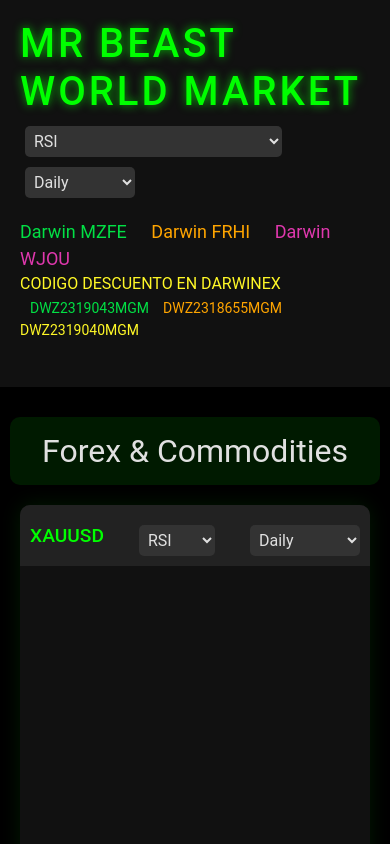
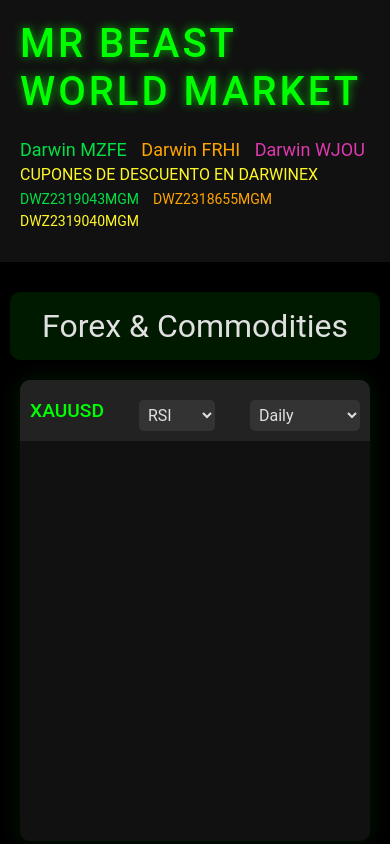
Before and after one commit to desarrolladormadrid/MR_BEAST_FOREX_WORLD, a plain HTML site: page index.html in a window 390 px wide. Shown: the top 844 px of the page. Drawn offline with nearby package versions, Linux system fonts and the light colour scheme; a script that the page names is missing.

Commit message:
Update index.html

```diff
--- a/index.html
+++ b/index.html
@@ -133,7 +133,9 @@
         @media (max-width: 768px) {
 
             #columnSelector,
-            #themeSelector {
+            #themeSelector,
+            #globalIndicatorSelector,
+            #globalTimeframeSelector {
                 display: none;
             }
 
@@ -587,22 +589,23 @@
         </div>
         <div>
 
-            <a class=" " style="color:rgb(2, 224, 69);font-size: 18px; padding-right: 20px;"
+            <a class=" " style="color:rgb(2, 224, 69);font-size: 18px; padding-right: 10px;"
                 href="https://www.darwinexzero.com/es/darwin/MFZE/performance" target="_blank">Darwin MZFE
             </a>
-            <a class="" style="color:orange;font-size: 18px; padding-right: 20px;"
+            <a class="" style="color:orange;font-size: 18px; padding-right: 10px;"
                 href="https://www.darwinexzero.com/es/darwin/FRHI/performance" target="_blank">Darwin FRHI
             </a>
-            <a class="" style="color:rgb(224, 56, 174);font-size: 18px; padding-right: 20px;"
+            <a class="" style="color:rgb(224, 56, 174);font-size: 18px; "
                 href="https://www.darwinexzero.com/es/darwin/WJOU/performance" target="_blank">Darwin WJOU
             </a>
-            <P class="" style="color:rgb(255, 248, 39);font-size: 16px; padding-right: 20px;" href="" target="_blank">
+            <P class="" style="color:rgb(255, 248, 39);font-size: 16px; padding-right: 20px;margin-bottom: 0px;" href=""
+                target="_blank">
 
-                CODIGO DESCUENTO EN DARWINEX <span
-                    style="color:rgb(2, 224, 69);font-size: 14px; padding-right: 10px;padding-left: 10px;">DWZ2319043MGM</span>
-                <span style="color:orange;font-size: 14px; padding-right: 10px;">DWZ2318655MGM</span>
-                <span style="color:rgb(255, 248, 39);font-size: 14px; padding-right: 10px;">DWZ2319040MGM</span>
-            </P>
+                CUPONES DE DESCUENTO EN DARWINEX</P> <span
+                style="color:rgb(2, 224, 69);font-size: 14px; padding-right: 10px;">DWZ2319043MGM</span>
+            <span style="color:orange;font-size: 14px; padding-right: 10px;">DWZ2318655MGM</span>
+            <span style="color:rgb(255, 248, 39);font-size: 14px; padding-right: 10px;">DWZ2319040MGM</span>
+
         </div>
         <div class="symbol-selector" id="symbolSelector">
             <!-- Symbol checkboxes will be dynamically inserted here -->
```
